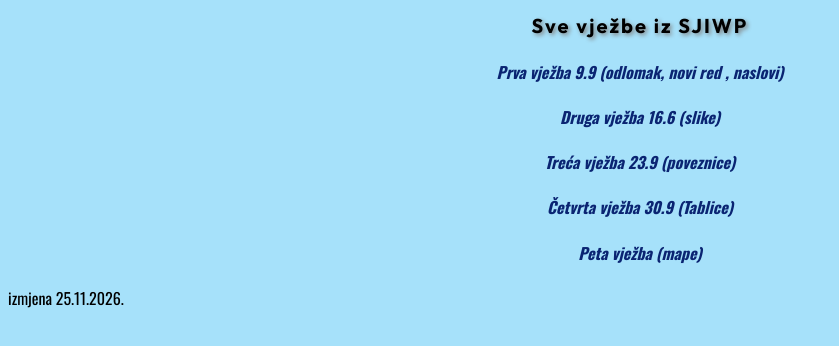
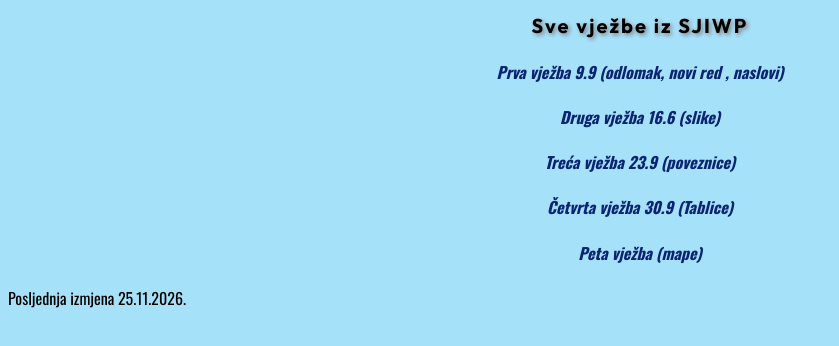
Before and after one commit to LukaLustig/sjiwp, a plain HTML site: page index.html in a window 1280 px wide. Shown: the whole page, without its empty margins (0-839 px from the left). Drawn offline with nearby package versions, Linux system fonts and the light colour scheme.

Commit message:
dodano posljednja

```diff
--- a/index.html
+++ b/index.html
@@ -16,6 +16,6 @@
     <h4><a href="DZ_mapa.html">Peta vježba (mape)</a></h4>
 
 
-    <p>izmjena 25.11.2026.</p>
+    <p>Posljednja izmjena 25.11.2026.</p>
 </body>
 </html>
```
